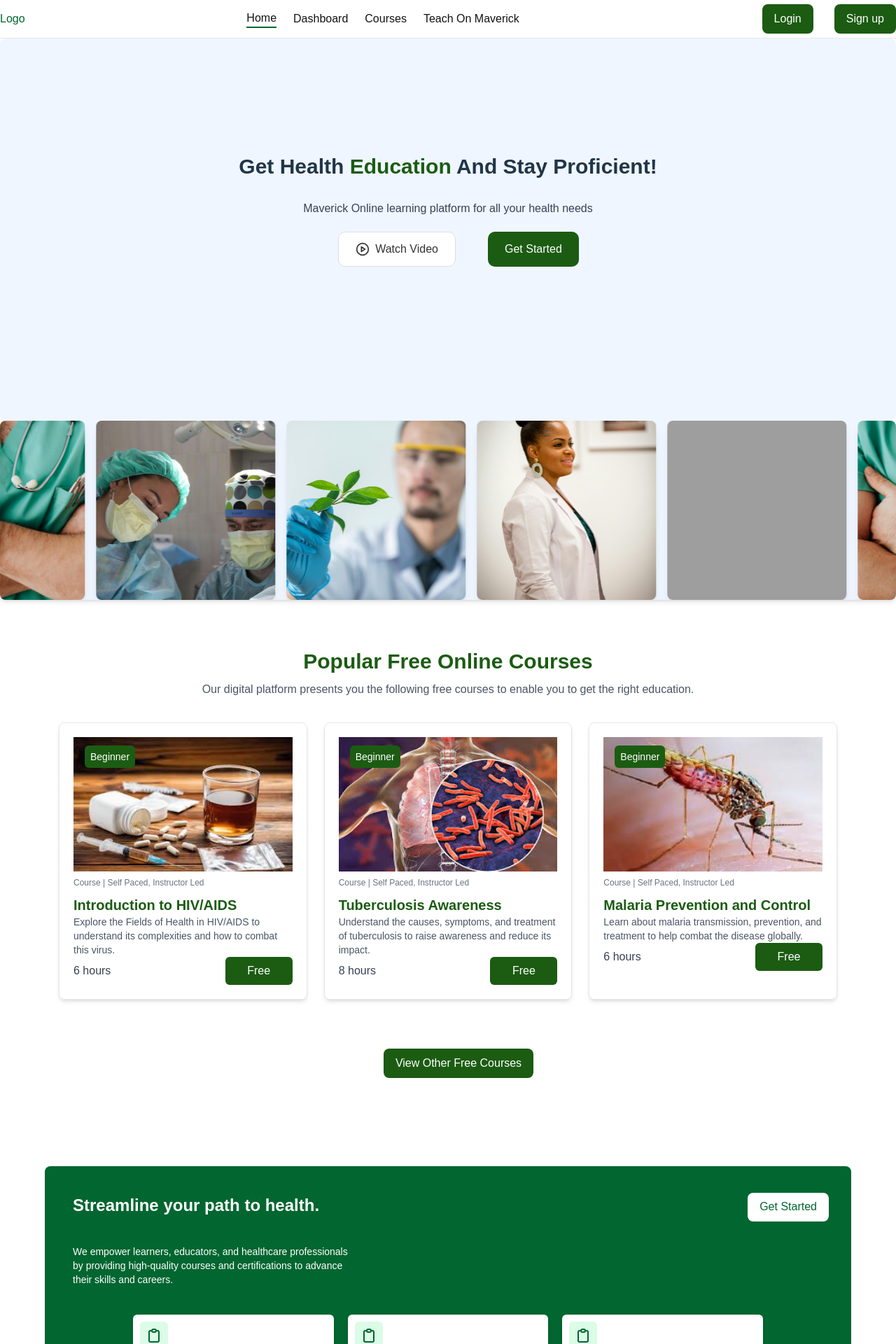
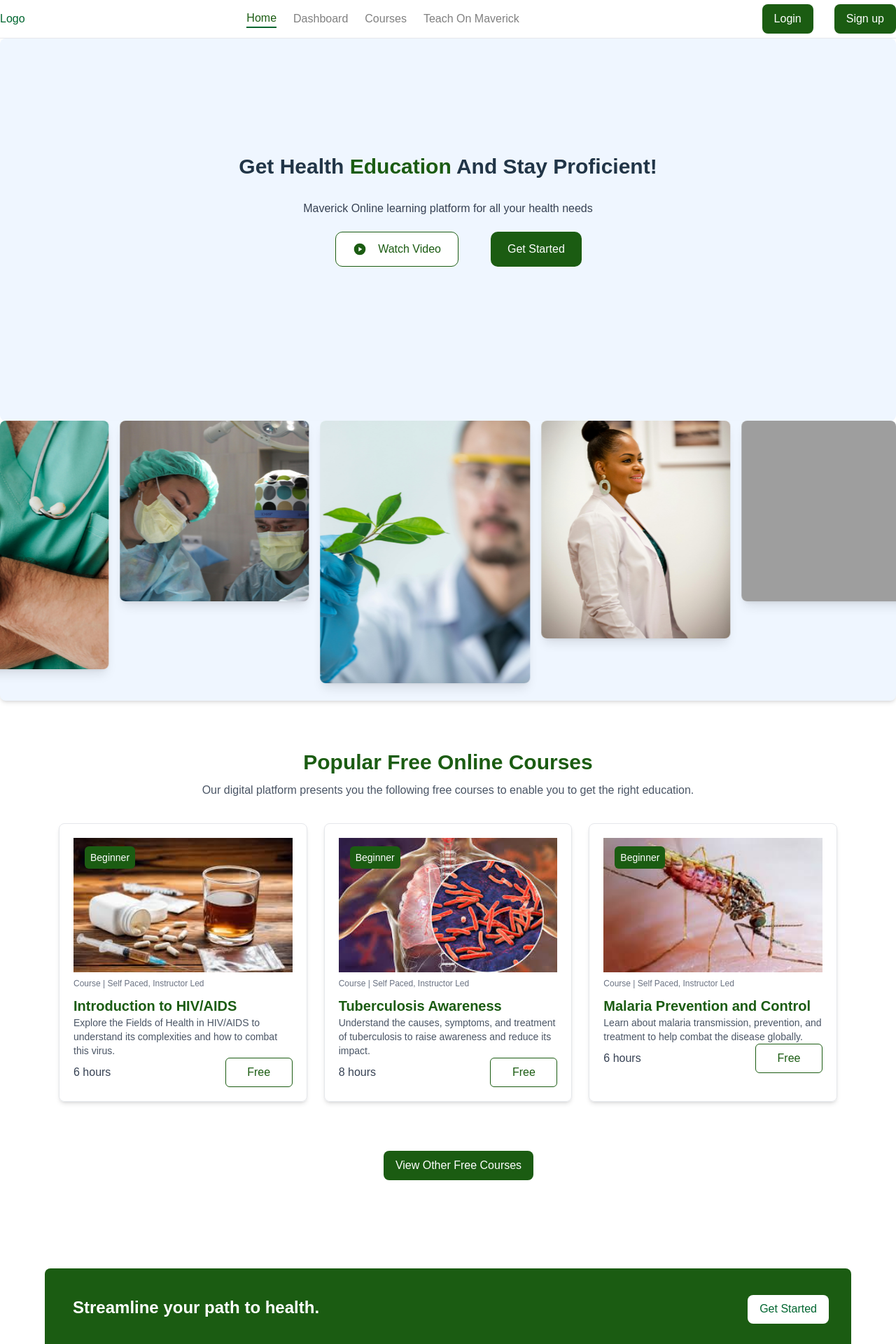
Before and after one commit to Echuemma/elearning-project, a React (Vite) app: page / in a window 1280 px wide. Shown: the top 1920 px of the page at 70% size. Built offline with nearby package versions, Linux system fonts and the light colour scheme; grey boxes are pictures that could not be loaded; a web font is replaced by a local one.

Commit message:
changed carousel images size

```diff
--- a/src/components/Banner/index.jsx
+++ b/src/components/Banner/index.jsx
@@ -29,13 +29,17 @@ const HealthEducationBanner = () => {
         Maverick Online learning platform for all your health needs
       </p>
       <div className="button-container" data-aos="fade-up" data-aos-delay="400">
-        <button className="button secondary-button">
-          <svg className="play-icon" viewBox="0 0 24 24" fill="none" stroke="currentColor" strokeWidth="2" strokeLinecap="round" strokeLinejoin="round">
-            <circle cx="12" cy="12" r="10"></circle>
-            <polygon points="10 8 16 12 10 16 10 8"></polygon>
-          </svg>
-          Watch Video
-        </button>
+  <button
+    className="button secondary-button border-2 flex items-center gap-2 px-4 py-2 rounded-md"
+    style={{ borderColor: '#1B5C12', color: '#1B5C12' }}
+  >
+    <svg className="play-icon w-6 h-6" viewBox="0 0 24 24" fill="none">
+      <circle cx="12" cy="12" r="10" fill="#1B5C12" />
+      <polygon points="10 8 16 12 10 16 10 8" fill="white" />
+    </svg>
+    Watch Video
+  </button>
+
         <button className="button primary-button">
           Get Started
         </button>
--- a/src/components/Counter/index.jsx
+++ b/src/components/Counter/index.jsx
@@ -78,11 +78,11 @@ export default function StatsCounter() {
   return (
     <section
       ref={sectionRef}
-      className="w-full h-[480px] flex justify-center items-center bg-green-800 text-white"
+      className="w-full h-[480px] flex justify-center items-center bg-[#1B5C12] text-white"
       style={{ gap: "150px" }}
     >
       <div
-        className="relative flex flex-col items-center bg-green-800 text-center text-white rounded-lg"
+        className="relative flex flex-col items-center bg-[#1B5C12] text-center text-white rounded-lg"
         style={{
           width: "90%",
           height: "366px",
@@ -104,7 +104,8 @@ export default function StatsCounter() {
           {stats.map((stat, index) => (
             <div
               key={index}
-              className="bg-green-700 flex flex-col justify-center items-center text-center shadow-md"
+              className="bg-[rgba(190,230,252,0.3)] flex flex-col justify-center items-center text-center shadow-md"
+
               data-aos="zoom-in"
               data-aos-delay={100 * index}
               style={{
--- a/src/components/Layer/index.jsx
+++ b/src/components/Layer/index.jsx
@@ -13,7 +13,7 @@ const Layer = () => {
       });
     }, []);
   return (
-    <div className="course bg-green-800 rounded-lg w-[90%] mx-auto my-[50px] relative pb-[100px]">
+    <div className="course bg-[#1B5C12] rounded-lg w-[90%] mx-auto my-[50px] relative pb-[100px]">
       {/* Dark green curved shape in background */}
       {/* <div className=" container absolute right-0 top-0 w-3/4 h-full rounded-md  bg-green-900 rounded-l-full rounded-r"></div> */}
 
--- a/src/components/Marquee/index.jsx
+++ b/src/components/Marquee/index.jsx
@@ -16,25 +16,28 @@ const MedicalMarquee = () => {
     return () => clearInterval(intervalId);
   }, []);
 
-
+  // Define images with their specific widths and heights
   const images = [
-    { id: 1, src: health1, alt: "Doctor with mask and stethoscope" },
-    { id: 2, src: health2, alt: "Patient undergoing medical scan" },
-    { id: 3, src: health3, alt: "Smiling nurse in blue scrubs" },
-    { id: 4, src: health4, alt: "Doctor with glasses and stethoscope" },
-    { id: 5, src: health5, alt: "Medical laboratory equipment" }
+    { id: 1, src: health1, alt: "Doctor with mask and stethoscope", width: 290, height: 355 },
+    { id: 2, src: health2, alt: "Patient undergoing medical scan", width: 270, height: 258 },
+    { id: 3, src: health3, alt: "Smiling nurse in blue scrubs", width: 300, height: 375 },
+    { id: 4, src: health4, alt: "Doctor with glasses and stethoscope", width: 270, height: 311 },
+    { id: 5, src: health5, alt: "Medical laboratory equipment", width: 270, height: 258 }
   ];
 
   return (
     <div className="w-full overflow-hidden bg-blue-50 p-6 rounded-lg shadow-md">
-
-      <div className="relative h-64 overflow-hidden">
+      <div className="relative h-[400px] overflow-hidden"> {/* Increased height for better spacing */}
         <div
           className="absolute flex gap-4 transition-transform duration-2500 ease-linear"
           style={{ transform: `translateX(${position}px)` }}
         >
           {images.map(img => (
-            <div key={img.id} className="flex-shrink-0 w-64 h-64 bg-white rounded-lg overflow-hidden shadow-lg">
+            <div
+              key={img.id}
+              className="flex-shrink-0 bg-white rounded-lg overflow-hidden shadow-lg"
+              style={{ width: `${img.width}px`, height: `${img.height}px` }} // Apply custom sizes
+            >
               <img
                 src={img.src}
                 alt={img.alt}
@@ -43,8 +46,13 @@ const MedicalMarquee = () => {
             </div>
           ))}
 
+          {/* Duplicate images to create a smooth infinite loop effect */}
           {images.map(img => (
-            <div key={`dup-${img.id}`} className="flex-shrink-0 w-64 h-64 bg-white rounded-lg overflow-hidden shadow-lg">
+            <div
+              key={`dup-${img.id}`}
+              className="flex-shrink-0 bg-white rounded-lg overflow-hidden shadow-lg"
+              style={{ width: `${img.width}px`, height: `${img.height}px` }}
+            >
               <img
                 src={img.src}
                 alt={img.alt}
@@ -54,7 +62,6 @@ const MedicalMarquee = () => {
           ))}
         </div>
       </div>
-
     </div>
   );
 };
--- a/src/components/NavBar/index.jsx
+++ b/src/components/NavBar/index.jsx
@@ -23,11 +23,12 @@ const Navbar = () => {
 
         {/* Desktop Navigation */}
         <div className="hidden md:flex items-center gap-6">
-          <a href="/" className="text-green-800 font-medium border-b-2 border-green-800">Home</a>
-          <a href="/dashboard" className="text-gray-500 hover:text-gray-700">Dashboard</a>
-          <a href="/courses" className="text-gray-500 hover:text-gray-700">Courses</a>
-          <a href="/teach" className="text-gray-500 hover:text-gray-700">Teach On Maverick</a>
-        </div>
+  <a href="/" className="!text-[#1B5C12] font-medium border-b-2 border-green-800">Home</a>
+  <a href="/dashboard" className="text-gray-500 hover:text-[#1B5C12]">Dashboard</a>
+  <a href="/courses" className="text-gray-500 hover:text-[#1B5C12]">Courses</a>
+  <a href="/teach" className="text-gray-500 hover:text-[#1B5C12]">Teach On Maverick</a>
+</div>
+
 
         {/* Desktop Buttons */}
         <div className="hidden md:flex items-center space-x-4">
--- a/src/components/OnlineCoursesSection/index.jsx
+++ b/src/components/OnlineCoursesSection/index.jsx
@@ -80,7 +80,7 @@ const OnlineCoursesSection = () => {
 
               <div className="flex items-center justify-between mt-auto">
                 <span className="text-gray-700 font-medium">{course.duration}</span>
-                <span className="span bg-[#1B5C12] text-white w-24 text-center inline-block px-3 py-1 rounded-md font-medium">Free</span>
+                <span className="span bg-white text-[#1B5C12] border-1 border-[#1B5C12] w-24 text-center inline-block px-3 py-1 rounded-md font-medium transition-all duration-300 hover:bg-[#1B5C12] hover:text-white">Free</span>
               </div>
             </div>
           </div>
--- a/src/components/Testimonial/style.css
+++ b/src/components/Testimonial/style.css
@@ -106,7 +106,7 @@ body {
   }
 
   .testimonials__block--active {
-    mask: none;
+    mask-image: none;
     -webkit-mask-image: none;
     flex: 1;
     transform: scale(1);
--- a/src/index.css
+++ b/src/index.css
@@ -20,7 +20,8 @@
 
 a {
   font-weight: 500;
-  color: rgb(20, 19, 19);
+  color: rgba(128, 128, 128, 1)  /* Standard grey */
+  ;
   text-decoration: inherit;
 }
 a:hover {
@@ -68,7 +69,7 @@ button:focus-visible {
     background-color: #ffffff;
   }
   a:hover {
-    color: #747bff;
+    color: #1B5C12;
   }
   /* button {
     background-color: #f9f9f9;
```
